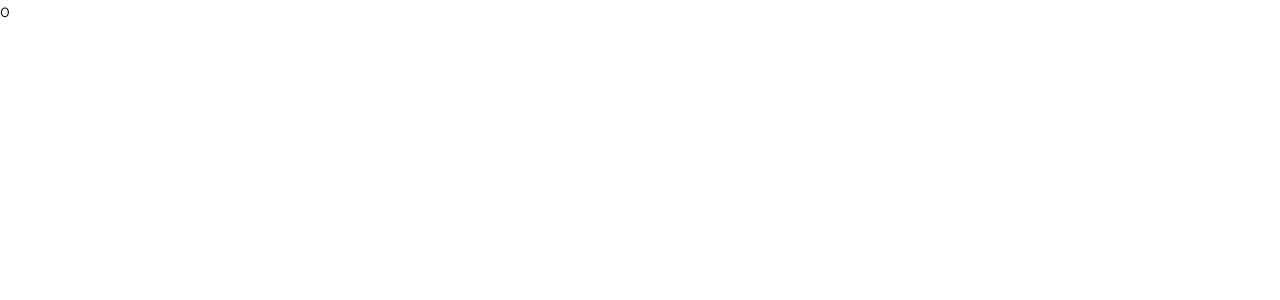
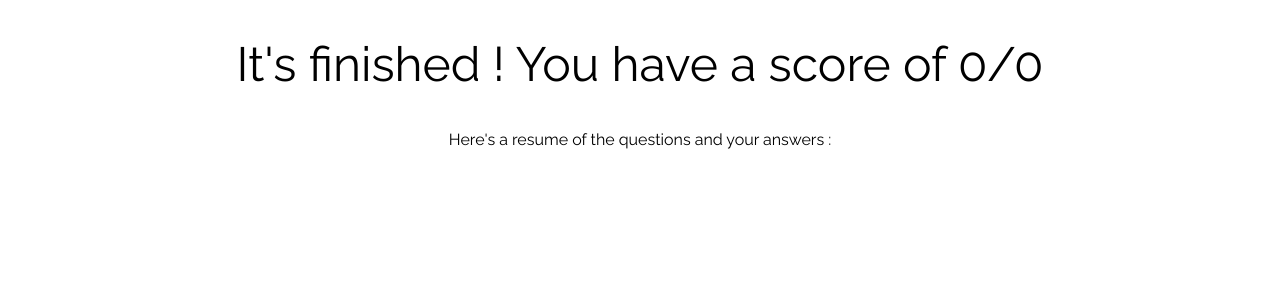
Before and after one commit to zbindenhugo/TrainYourBrain, a React (Vite) app: page /results in a window 1280 px wide. Shown: the top 300 px of the page. Built offline with nearby package versions, Linux system fonts and the light colour scheme.

Commit message:
Ajout de la page des résultats

```diff
--- a/src/pages/results/Results.jsx
+++ b/src/pages/results/Results.jsx
@@ -1,27 +1,34 @@
 import { useEffect } from "react";
 
-export default function Results({results, questions}){
+export default function Results({results, questions, score}){
 
-    var score = 0;
+    const tabQuestAnsw = [];
 
-    const calcScore = () => {
-        for(let i = 0; i < questions.length; i++){
-            const j = i + 1;
-
-            if(results[j] === questions[i])
-                score += 1;
-        }
+    for(let i = 0; i < questions.length; i++){
+        tabQuestAnsw.push(
+            <ul className="text-left">
+                <p className="font-bold">{ questions[i].question }</p>
+                <li><span className="font-bold">Correct Answer :</span> {questions[i].correctAnswer}
+                </li><span className="font-bold">Your answer :</span> {results[i]}
+            </ul>
+        )
     }
 
-    useEffect(() => {
-        calcScore();
-    }, [questions])
-
     return(
-        <div>
-            {
-                questions ? score : 'Waiting for results ...'
-            }
+        <div className="w-[100vw] h-[100vh] text-center">
+            <div className=" w-full p-10">
+                <div className="sm:text-5xl text-xl">
+                    {`It's finished ! You have a score of ${score}/${questions.length}`}
+                </div>
+                <div className="mt-10">
+                    Here's a resume of the questions and your answers :
+                    <div className="grid grid-cols-3 gap-5 mt-10">
+                        {
+                            tabQuestAnsw
+                        }
+                    </div>
+                </div>
+            </div>
         </div>
     )
 }
```
